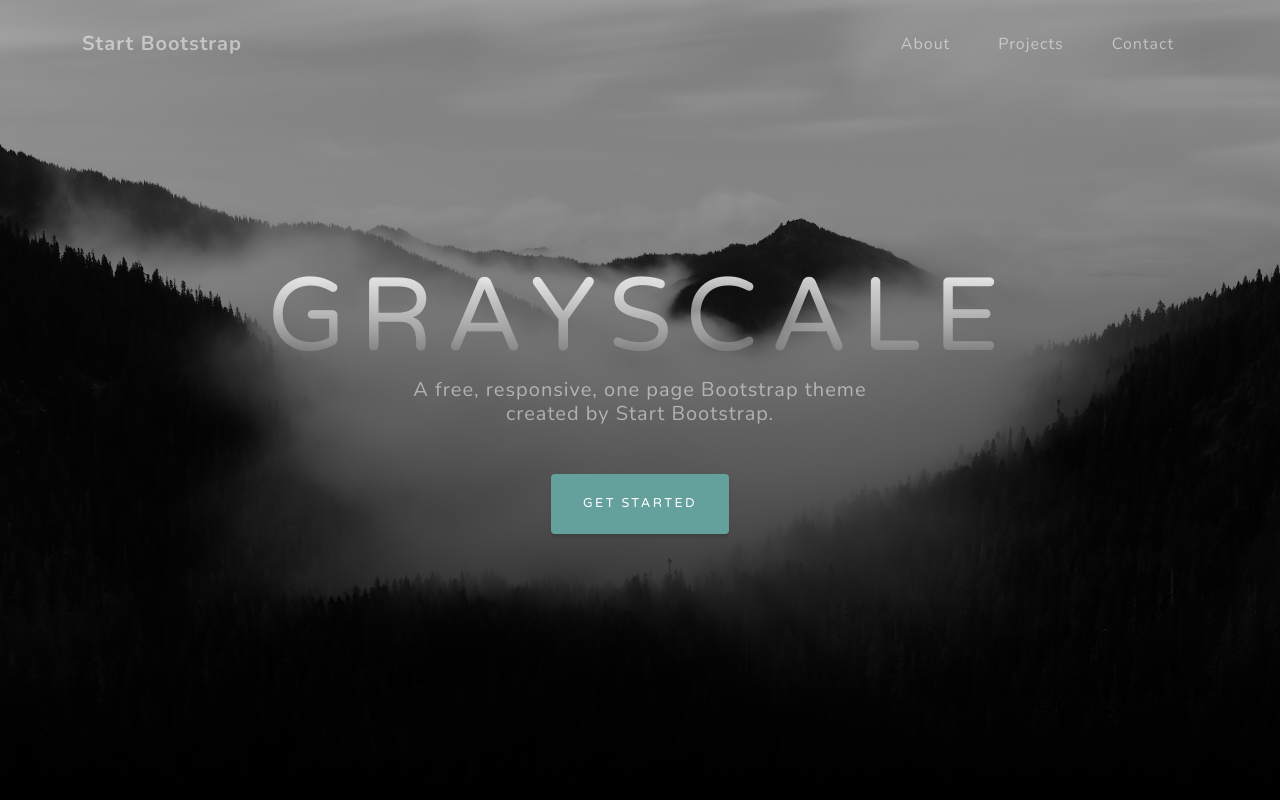
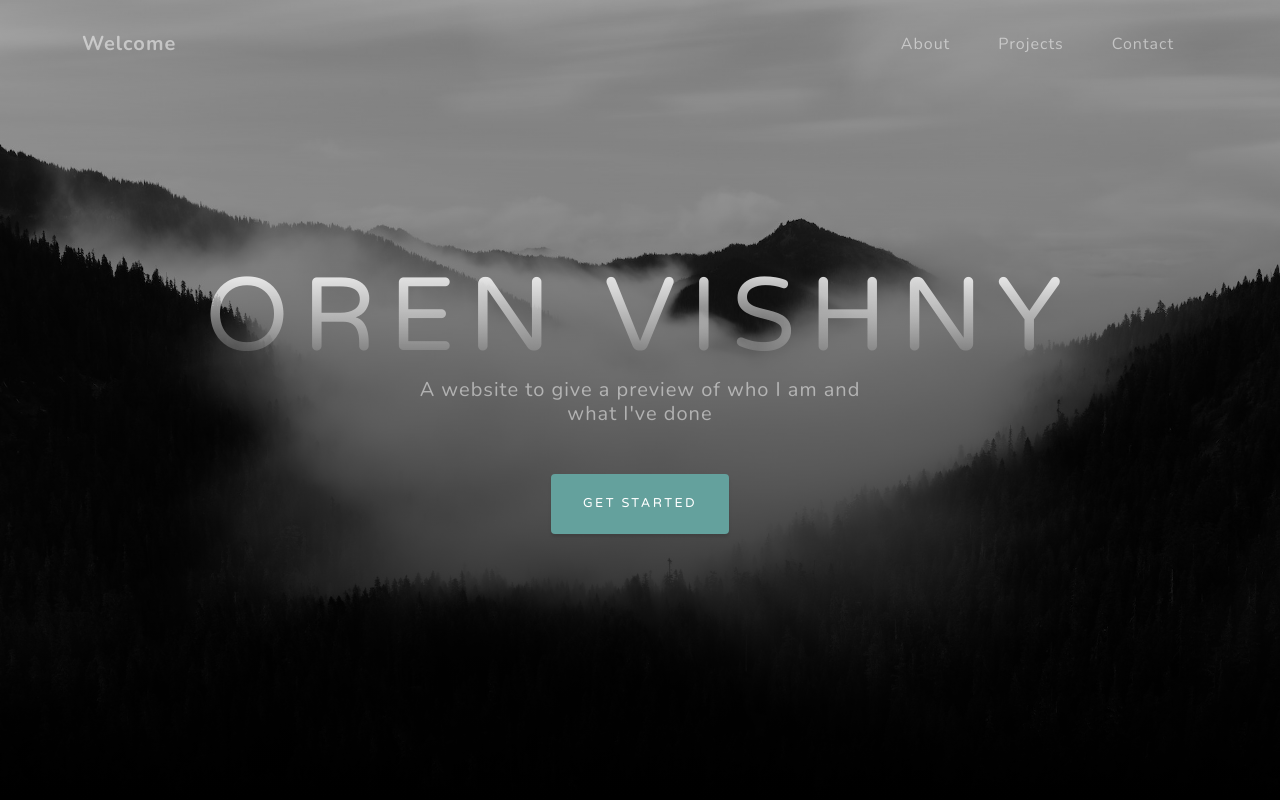
Before and after one commit to Ovishny/ovishny.github.io, a plain HTML site: page index.html in a window 1280 px wide. Shown: the top 800 px of the page. Drawn offline with nearby package versions, Linux system fonts and the light colour scheme.

Commit message:
Update index.html

```diff
--- a/index.html
+++ b/index.html
@@ -19,7 +19,7 @@
         <!-- Navigation-->
         <nav class="navbar navbar-expand-lg navbar-light fixed-top" id="mainNav">
             <div class="container">
-                <a class="navbar-brand js-scroll-trigger" href="#page-top">Start Bootstrap</a>
+                <a class="navbar-brand js-scroll-trigger" href="#page-top">Welcome</a>
                 <button class="navbar-toggler navbar-toggler-right" type="button" data-toggle="collapse" data-target="#navbarResponsive" aria-controls="navbarResponsive" aria-expanded="false" aria-label="Toggle navigation">
                     Menu
                     <i class="fas fa-bars"></i>
@@ -37,8 +37,8 @@
         <header class="masthead">
             <div class="container d-flex h-100 align-items-center">
                 <div class="mx-auto text-center">
-                    <h1 class="mx-auto my-0 text-uppercase">Grayscale</h1>
-                    <h2 class="text-white-50 mx-auto mt-2 mb-5">A free, responsive, one page Bootstrap theme created by Start Bootstrap.</h2>
+                    <h1 class="mx-auto my-0 text-uppercase">Oren Vishny</h1>
+                    <h2 class="text-white-50 mx-auto mt-2 mb-5">A website to give a preview of who I am and what I've done</h2>
                     <a class="btn btn-primary js-scroll-trigger" href="#about">Get Started</a>
                 </div>
             </div>
```
